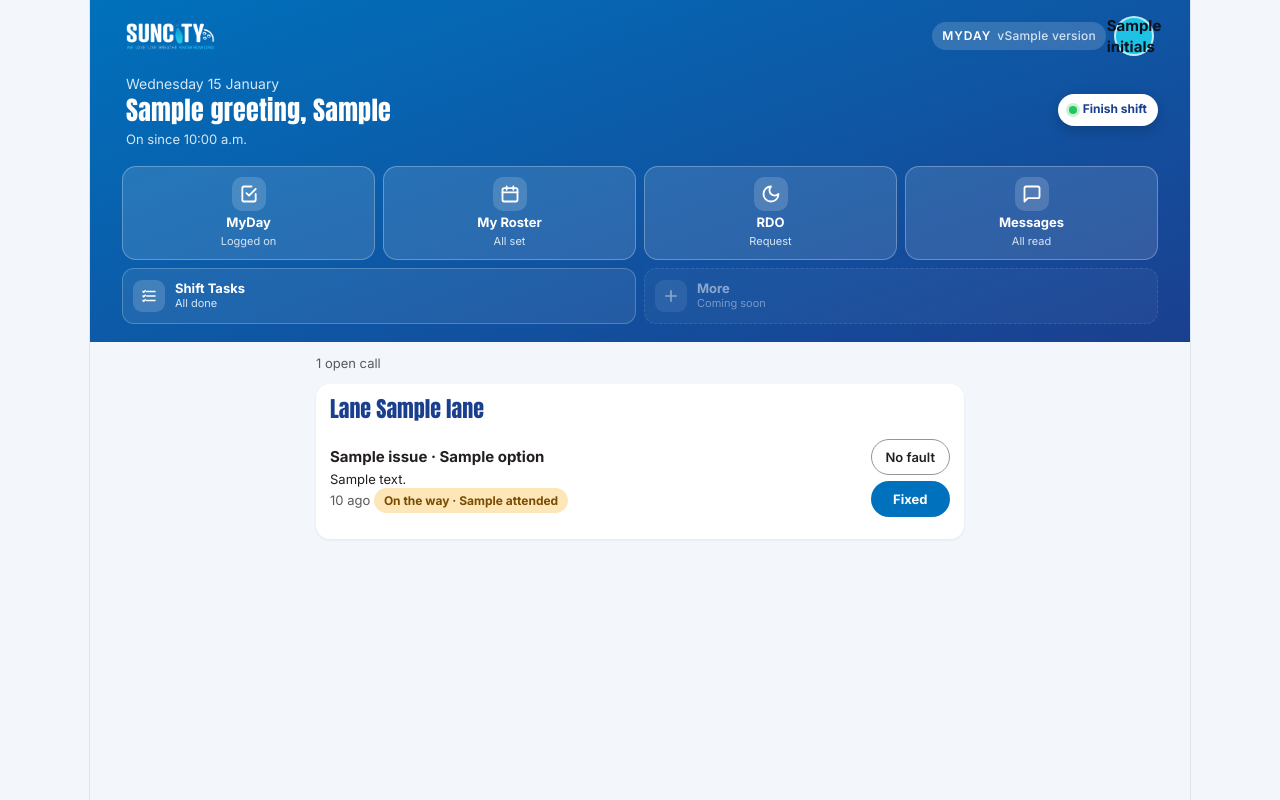
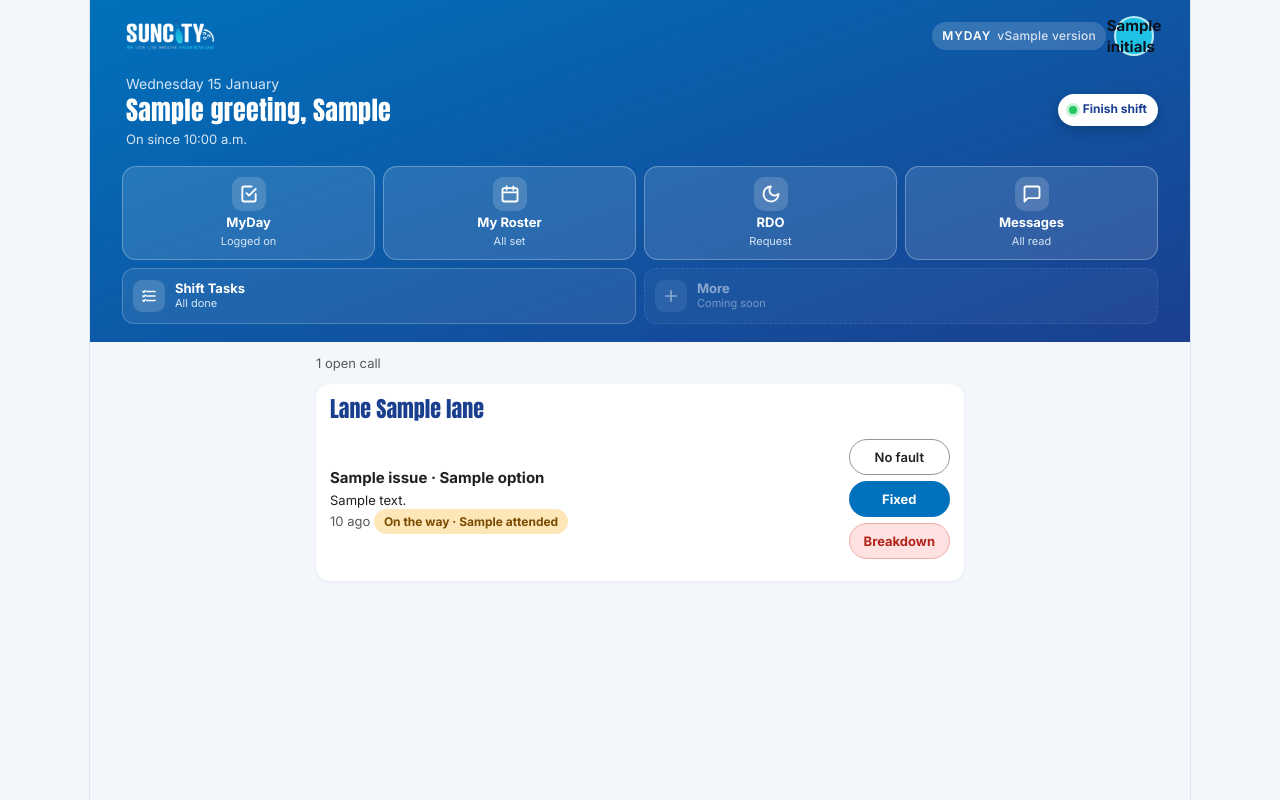
Before and after one commit to ytrom/myday-suncity-app, a Django app: template core/templates/core/mechanic.html in a window 1280 px wide. Run offline with Django 5.2, Linux system fonts and the light colour scheme; the template is opened without the code that fills it: most values are stand-ins (such as "Sample title", 1, 10 or a date in 2020).

Commit message:
Breakdown button on mechanic calls, like Lane Marshal (v1.7.00)
Co-Authored-By: Claude Opus 5.5 <noreply@anthropic.com>
Claude-Session: https://claude.ai/code/session_019iCaa7RBKcjf6sgoxwDX3K

```diff
--- a/core/static/core/css/myday.css
+++ b/core/static/core/css/myday.css
@@ -204,6 +204,11 @@ a.btn { text-decoration: none; box-sizing: border-box; }
 .call-actions { display: flex; flex-direction: column; gap: 6px; flex-shrink: 0; }
 .call.urgent .strong { color: #B42318; }
 .chip-urgent { background: #FDE2E1; color: #B42318; }
+.chip-breakdown { background: #B42318; color: #fff; }
+.btn-breakdown { background: #FDE2E1; color: #B42318; border: 1px solid #F3A9A4; }
+.call.breakdown { margin: 0 -8px; padding: 10px 8px; border-radius: 10px; animation: breakdown-pulse 1.4s ease-in-out infinite; }
+.call.breakdown .strong { color: #B42318; }
+@keyframes breakdown-pulse { 0%, 100% { background: #FFF5F4; } 50% { background: #FBC9C5; } }
 
 /* Tools: the second row of buttons under the tabs */
 .tools { grid-column: 1 / -1; display: grid; grid-template-columns: repeat(2, minmax(0, 1fr)); gap: 8px; }
--- a/core/templates/core/partials/mechanic_calls.html
+++ b/core/templates/core/partials/mechanic_calls.html
@@ -8,12 +8,13 @@
         <li class="card lane-card">
           <p class="lane-name">Lane {{ lane }}</p>
           {% for c, age, attended in calls %}
-            <div class="call{% if c.urgent %} urgent{% endif %}">
+            <div class="call{% if c.breakdown %} breakdown{% elif c.urgent %} urgent{% endif %}">
               <div class="call-text">
                 <p class="strong">{{ c.issue }}{% if c.option %} · {{ c.option }}{% endif %}</p>
                 {% if c.note %}<p class="small">{{ c.note }}</p>{% endif %}
                 <p class="small muted">
                   {{ age }} ago
+                  {% if c.breakdown %}<span class="chip chip-breakdown">Breakdown</span>{% endif %}
                   {% if attended %}<span class="chip chip-warn">On the way · {{ attended }}</span>{% elif c.urgent %}<span class="chip chip-urgent">Waiting</span>{% endif %}
                 </p>
               </div>
@@ -26,6 +27,11 @@
                   <button class="btn btn-ghost btn-small" type="submit" name="no_fault" value="1">No fault</button>
                 </form>
                 <a class="btn btn-primary btn-small" href="{% url 'mechanic_fix' c.id %}">Fixed</a>
+                {% if c.breakdown %}
+                  <button class="btn btn-ghost btn-small" hx-post="{% url 'mechanic_action' c.id 'unbreakdown' %}" hx-target="#lane-calls" hx-swap="outerHTML">Undo breakdown</button>
+                {% else %}
+                  <button class="btn btn-breakdown btn-small" hx-post="{% url 'mechanic_action' c.id 'breakdown' %}" hx-target="#lane-calls" hx-swap="outerHTML">Breakdown</button>
+                {% endif %}
               </div>
             </div>
           {% endfor %}
--- a/core/views.py
+++ b/core/views.py
@@ -401,6 +401,8 @@ def mechanic_action(request, call_id, action):
     try:
         if action == "attend":
             lanes.attend(call_id)
+        elif action in ("breakdown", "unbreakdown"):
+            lanes.breakdown(call_id, action == "breakdown")
         else:
             return HttpResponseBadRequest()
     except Exception:
--- a/myday_project/version.py
+++ b/myday_project/version.py
@@ -1,3 +1,3 @@
 # MyDay's version, shown in the header. Bump it with every update that goes out:
 # the last part for fixes and small changes, the middle for new features.
-VERSION = "1.6.01"
+VERSION = "1.7.00"
```
Also changed, not shown: core/lanes.py (+15 -3 lines), tests/test_myday.py (+13 -0 lines), README.md.
